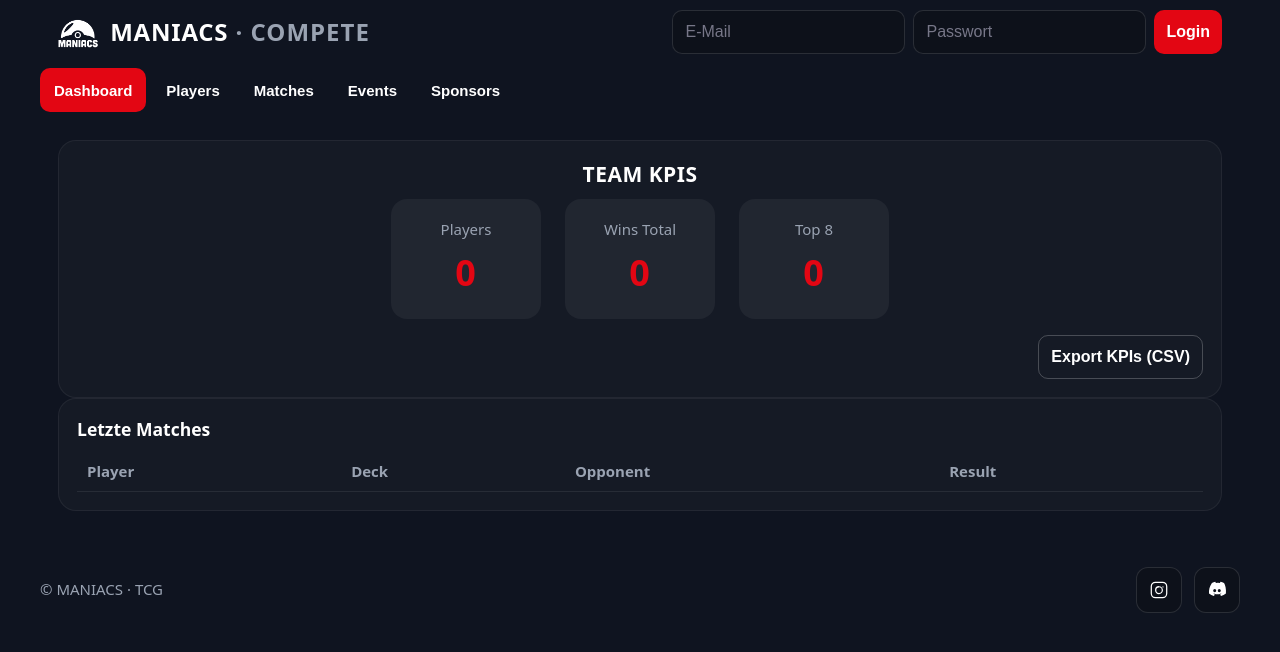
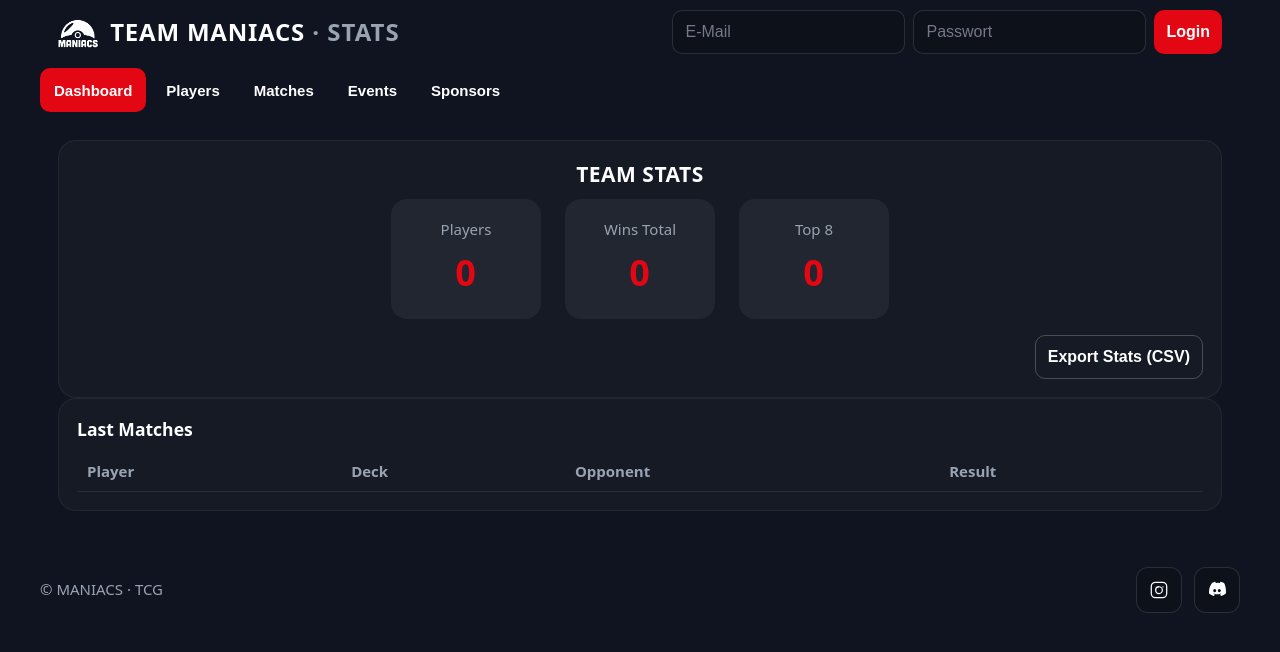
Before and after one commit to pabloesteves91/Maniacstcg, a plain HTML site: page index.html in a window 1280 px wide. Drawn offline with Linux system fonts and the light colour scheme; no server answers.

Commit message:
Update index.html

```diff
--- a/index.html
+++ b/index.html
@@ -3,7 +3,7 @@
 <head>
   <meta charset="UTF-8" />
   <meta name="viewport" content="width=device-width,initial-scale=1" />
-  <title>MANIACS · COMPETE</title>
+  <title>TEAM MANIACS</title>
   <link rel="icon" href="Maniacs_Logo_w.png" type="image/png" />
   <link rel="stylesheet" href="styles.css" />
   <script type="module" src="firebase.js"></script>
@@ -16,7 +16,7 @@
       <div class="logo">
         <img src="Maniacs_Logo_w.png" alt="Logo" />
       </div>
-      <h1 class="app-title">MANIACS <span class="muted">· COMPETE</span></h1>
+      <h1 class="app-title">TEAM MANIACS <span class="muted">· STATS</span></h1>
     </div>
 
     <div class="row center gap-8">
@@ -44,7 +44,7 @@
 <!-- DASHBOARD -->
 <section id="view-dashboard" class="view active">
   <div class="card dashboard-kpis">
-    <h3 class="dashboard-title">Team KPIs</h3>
+    <h3 class="dashboard-title">Team Stats</h3>
     <div class="kpi-row">
       <div class="kpi-box">
         <div class="kpi-label">Players</div>
@@ -60,12 +60,12 @@
       </div>
     </div>
     <div class="row end" style="margin-top:16px;">
-      <button class="btn ghost" id="export-stats">Export KPIs (CSV)</button>
+      <button class="btn ghost" id="export-stats">Export Stats (CSV)</button>
     </div>
   </div>
 
   <div class="card">
-    <h3>Letzte Matches</h3>
+    <h3>Last Matches</h3>
     <table id="latest-results">
       <thead><tr><th>Player</th><th>Deck</th><th>Opponent</th><th>Result</th></tr></thead>
       <tbody></tbody>
```
